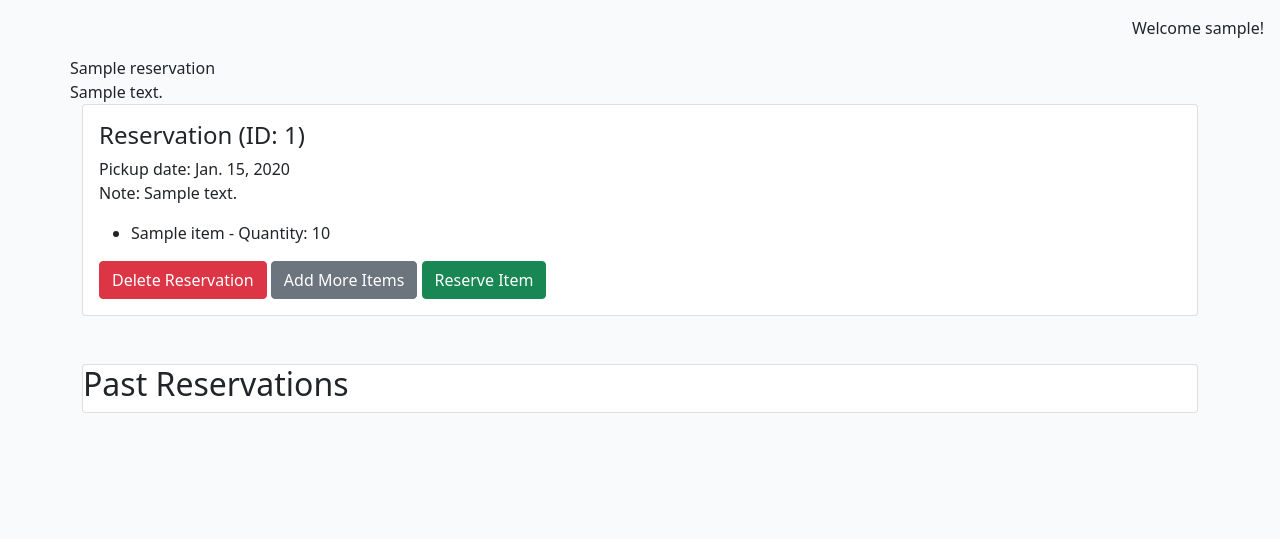
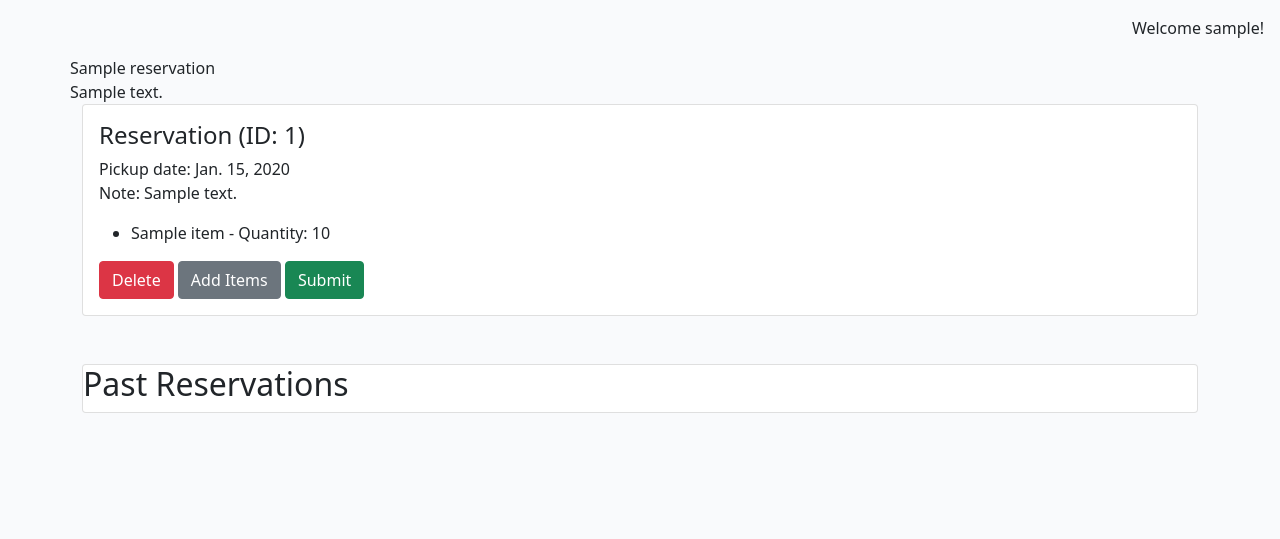
Before and after one commit to behemot-biz/lea-cottage, a Django app: page /reservation/ in a window 1280 px wide. Shown: the part 60-599 px from the top of the page. Run offline with Django 4.2, Linux system fonts and the light colour scheme; a user stored in the database is signed in; tables that the repository leaves empty hold one stand-in row (values such as "Sample post").

Commit message:
refactor: Set up dynamic handling of modals for different actions (reserve/edit, delete)

```diff
--- a/reservation/templates/reservation/reservations_list.html
+++ b/reservation/templates/reservation/reservations_list.html
@@ -37,16 +37,15 @@
                         	</ul>
                     	</p>
 
-						{% if reservation.reservation_complete == 0 %}
-
                         <button type="button" class="btn btn-danger"
                             data-bs-toggle="modal"
                             data-bs-target="#deleteModal"
                             data-id="{{ reservation.reservation_id }}">
-                                Delete Reservation
+                                Delete
                         </button>
-                        <a href="{% url 'home' %}" class="btn btn-secondary">Add More Items</a>
-
+                        {% if reservation.reservation_complete == 0 %}
+                        <a href="{% url 'home' %}" class="btn btn-secondary">Add Items</a>
+                        {% endif %}
                         <button type="button" class="btn btn-success"
                             data-id="{{ reservation.reservation_id }}"
                             data-status="{{ reservation.reservation_complete }}"
@@ -54,29 +53,12 @@
                             data-note="{{ reservation.reserved_note }}"
                             data-bs-toggle="modal"
                             data-bs-target="#reserveModal">
-                                Reserve Item
+                            {% if reservation.reservation_complete == 0 %}
+                                Submit
+                            {% elif reservation.reservation_complete == 1 %}
+                                Edit
+                            {% endif %}
                         </button>
-
-						{% elif reservation.reservation_complete == 1 %}
-
-                        <button type="button" class="btn btn-danger"
-                            data-bs-toggle="modal"
-                            data-bs-target="#deleteModal"
-                            data-id="{{ reservation.reservation_id }}">
-                                Delete Reservation
-                        </button>
-            			<button type="button" class="btn btn-success"
-                			data-id="{{ reservation.reservation_id }}"
-                			data-status="{{ reservation.reservation_complete }}"
-                			data-date="{{ reservation.reserved_date|date:'Y-m-d' }}"
-                			data-note="{{ reservation.reserved_note }}"
-                			data-bs-toggle="modal"
-                			data-bs-target="#reserveModal">
-                    			Edit Item
-            			</button>
-						{% else %}
-							<p>No active reservations.</p>
-						{% endif %}
 				    </div>
                 </div>
             </div>
--- a/static/css/style.css
+++ b/static/css/style.css
@@ -14,8 +14,6 @@ body {
     flex-shrink: 0;
     align-items: center;
     justify-content: flex-end;
-    padding: .75rem;
-    margin: .25rem;
     border-bottom-right-radius: calc(.3rem - 1px);
     border-bottom-left-radius: calc(.3rem - 1px);
 }
--- a/static/js/my_modal.js
+++ b/static/js/my_modal.js
@@ -6,14 +6,8 @@ function getTodayDate() {
     return year + '-' + month + '-' + day;
 }
 
-document.addEventListener('DOMContentLoaded', function() {
-    var reserveModal = document.getElementById('reserveModal');
-
 reserveModal.addEventListener('show.bs.modal', function (event) {
-        // Get the button that triggered the modal
     var button = event.relatedTarget;
-
-        // Extract data-id, data-status, data-date, and data-note from the button
     var reservationId = button.getAttribute('data-id');
     var reservationStatus = button.getAttribute('data-status');
     var reservedDate = button.getAttribute('data-date');
@@ -21,16 +15,15 @@ document.addEventListener('DOMContentLoaded', function() {
 
     var todayDate = getTodayDate();
 
-        // Update the modal's title and body content
-        var modalTitle = reserveModal.querySelector('.modal-title');
-        var modalBodyContent = reserveModal.querySelector('#modalBodyContent');
+    // // Update the modal's title and body content
+    // var modalTitle = reserveModal.querySelector('.modal-title');
+    // var modalBodyContent = reserveModal.querySelector('#modalBodyContent');
 
-        modalTitle.textContent = 'Reservation ID: ' + reservationId;
+    // modalTitle.textContent = 'Reservation ID: ' + reservationId;
 
     // Update content based on reservation status
     if (reservationStatus == 0) {
         modalBodyContent.innerHTML = `
-                <h3>Scenario 1: Complete Reservation</h3>
             <form method="post" action="/reservation/store_reservation/${reservationId}/">
                 <input type="hidden" name="csrfmiddlewaretoken" value="${csrfToken}">
                 <div class="mb-3">
@@ -49,7 +42,6 @@ document.addEventListener('DOMContentLoaded', function() {
         `;
     } else if (reservationStatus == 1) {
         modalBodyContent.innerHTML = `
-                <h3>Scenario 2: Edit Reservation</h3>
             <form method="post" action="/reservation/edit_reservation/${reservationId}/">
                 <input type="hidden" name="csrfmiddlewaretoken" value="${csrfToken}">
                 <div class="mb-3">
@@ -68,22 +60,12 @@ document.addEventListener('DOMContentLoaded', function() {
         `;
     }
 });
-});
-
-document.addEventListener('DOMContentLoaded', function() {
-    var deleteModal = document.getElementById('deleteModal');
 
 deleteModal.addEventListener('show.bs.modal', function(event) {
-        var button = event.relatedTarget;  // Button that triggered the modal
-        var reservationId = button.getAttribute('data-id');  // Extract the reservation ID
-
-        var form = deleteModal.querySelector('form');  // Select the form inside the modal
-
+    var button = event.relatedTarget;
+    var reservationId = button.getAttribute('data-id');
+    var form = deleteModal.querySelector('form');
     if (form && reservationId) {
-            // Set the action attribute if form exists
         form.action = `/reservation/delete_reservation/${reservationId}/`;
-        } else {
-            console.error('Form or reservationId is missing.');
     }
 });
-});
```
Lines whose indentation alone changed are shown as unchanged.
